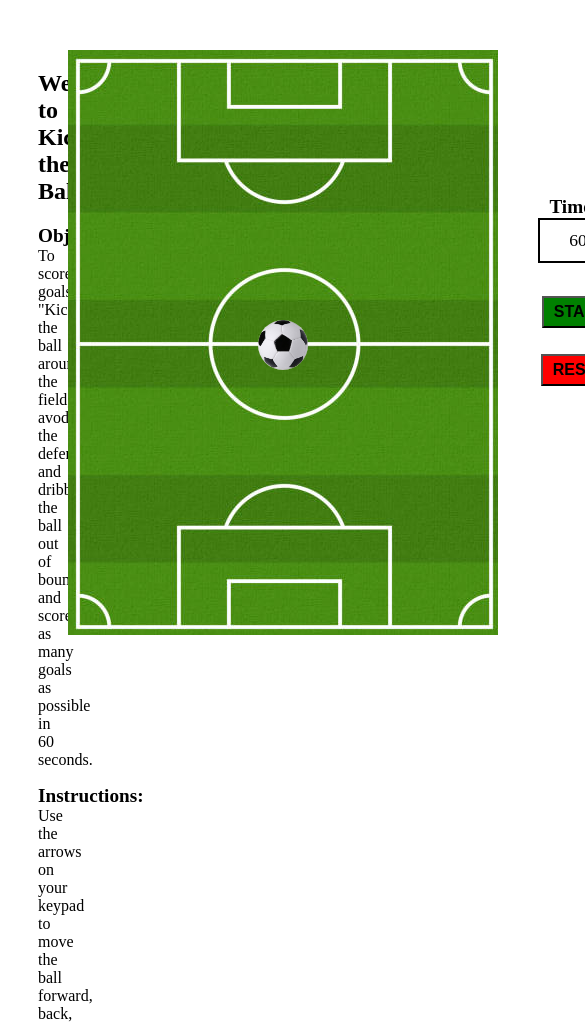
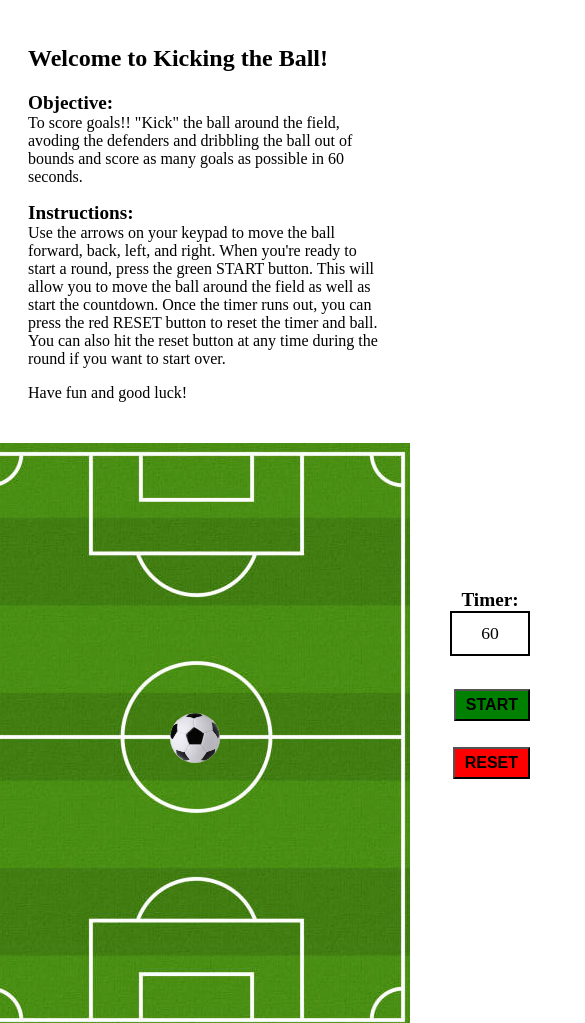
Before and after one commit to Kmlove/kicking-the-ball, a plain HTML site: page index.html in a window 390 px wide. Shown: the top 1023 px of the page, 585 px wide, since content can reach past the window. Drawn offline with Linux system fonts and the light colour scheme.

Commit message:
Adds a media query and changes layout when screen is smaller than 900px.

```diff
--- a/index.html
+++ b/index.html
@@ -33,7 +33,7 @@
             <button id="start">START</button>
             <button id="reset">RESET</button>
         </div>
-    </div>
+    </div> <!-- End Container Div -->
 
     <script src="./script.js"></script>
 </body>
--- a/styles.css
+++ b/styles.css
@@ -1,37 +1,36 @@
-*{
+* {
     box-sizing: border-box;
     font-size: 16px;
 }
 
-h2{
+h2 {
     font-size: 1.5rem;
 }
 
-#containerDiv{
+#containerDiv {
     display: grid;
     grid-template-columns: repeat(12, 1fr);
     column-gap: 10px;
     margin-top: 50px;
+    max-width: 1025px;
+    margin: 50px auto;
 }
 
-#instructions{
+#instructions {
     grid-column: 2/6;
     margin-left: 20px;
 }
 
-#field{
-    /*margin: 0 auto;*/
+#field {
     grid-column: 7/11;
     width: 430px;
     height: 585px;
     background-image: url(./images/Soccer\ Field.png);
     background-repeat: no-repeat;
-    /*z-index: -1;*/
     position: relative;
-
 }
 
-#ball{
+#ball {
     border-radius: 50%;
     width: 50px;
     position: absolute;
@@ -39,20 +38,20 @@ h2{
     left: 190px;
 }
 
-button{
+button {
     position: absolute;
     padding: 5px 10px;
     cursor: pointer;
     font-weight: bold;
 }
 
-#reset{
+#reset {
     top: 52%;
     right: -120px;
     background-color: red;
 }
 
-#start{
+#start {
     top: 42%;
     right: -120px;
     background-color: green;
@@ -66,22 +65,23 @@ button{
     background-color: lightgreen;
 }
 
-.bold{
+.bold {
     font-weight: bold;
     font-size: 1.2rem;
 }
-#timerDiv{
+
+#timerDiv {
     position: absolute;
     top: 25%;
     right: -120px;
     text-align: center;
 }
 
-#timerDiv > p {
+#timerDiv>p {
     margin: 0;
 }
 
-#timer{
+#timer {
     border: 2px solid black;
     height: 45px;
     width: 80px;
@@ -90,6 +90,21 @@ button{
     justify-content: center;
 }
 
-#timer > p{
+#timer>p {
     font-size: 1.1rem;
 }
+
+@media screen and (max-width: 900px) {
+    #containerDiv {
+        display: flex;
+        flex-direction: column;
+        justify-content: center;
+        align-items: center;
+        max-width: 700px;
+        margin-top: 25px;
+    }
+
+    #field {
+        margin-top: 25px;
+    }
+}
```
